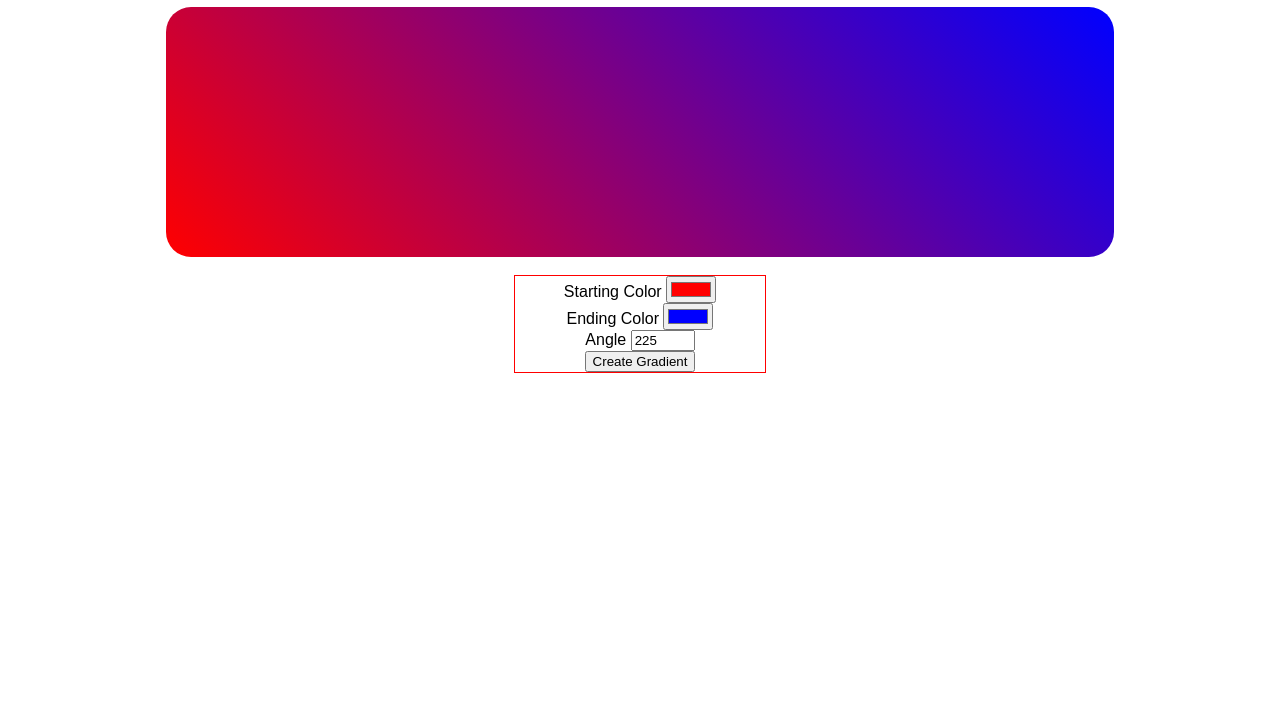
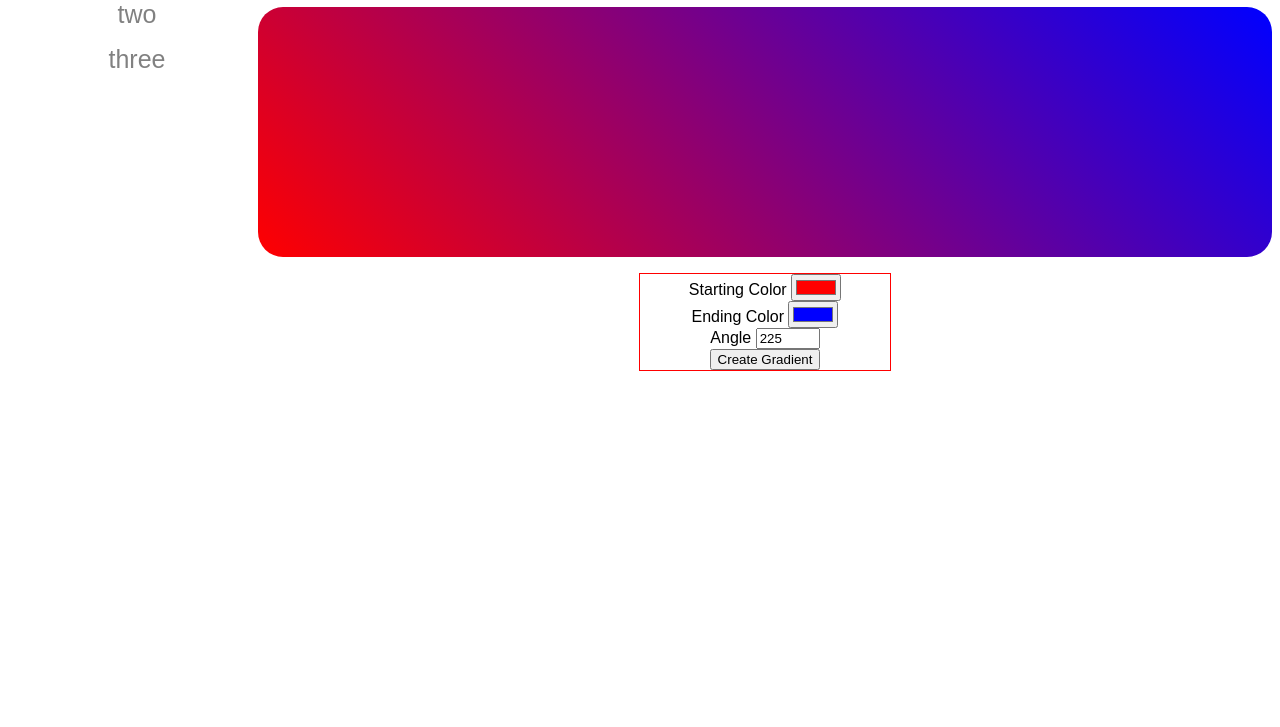
Before and after one commit to chase-stevens/gradientDeviser, a plain HTML site: page index.html in a window 1280 px wide. Shown: the part 73-800 px from the top of the page. Drawn offline with Linux system fonts and the light colour scheme.

Commit message:
added side nav

```diff
--- a/index.html
+++ b/index.html
@@ -4,10 +4,16 @@
   <link rel="stylesheet" href="style.css" />
 </head>
 <body>
+
+  <div class="sidenav">
+    <a href="#">one</a>
+    <a href="#">two</a>
+    <a href="#">three</a>
+  </div>
+
+  <div class="container">
     <h1>Gradient Creator</h1>
     <div id="gradient"></div>
-
-  <br>
 
     <div id="gradient_input">
       <form id="gradient_form">
@@ -31,6 +37,8 @@
 
       </form>
     </div>
+  </div>
+
   <script src="main.js"></script>
 </body>
 </html>
--- a/style.css
+++ b/style.css
@@ -3,12 +3,36 @@ body {
   text-align: center
 }
 
+.sidenav {
+  height: 100%;
+  width: 250px;
+  position: fixed;
+  z-index: 1;
+  top: 0;
+  left: 0;
+  background-color: white;
+  overflow-x: hidden;
+  padding-top: 20px;
+}
+
+.sidenav a {
+  padding: 8px 8px 8px 32px;
+  text-decoration: none;
+  font-size: 25px;
+  color: #818181;
+  display: block;
+}
+
+.container {
+  margin-left: 250px;
+  width: auto;
+}
+
 #gradient {
-  margin: auto;
-  width: 75%;
   height: 250px;
   border-radius: 25px;
   background-image: linear-gradient(45deg, red, blue);
+  margin-bottom: 1em;
 }
 
 #gradient_form {
```
Lines whose indentation alone changed are shown as unchanged.
